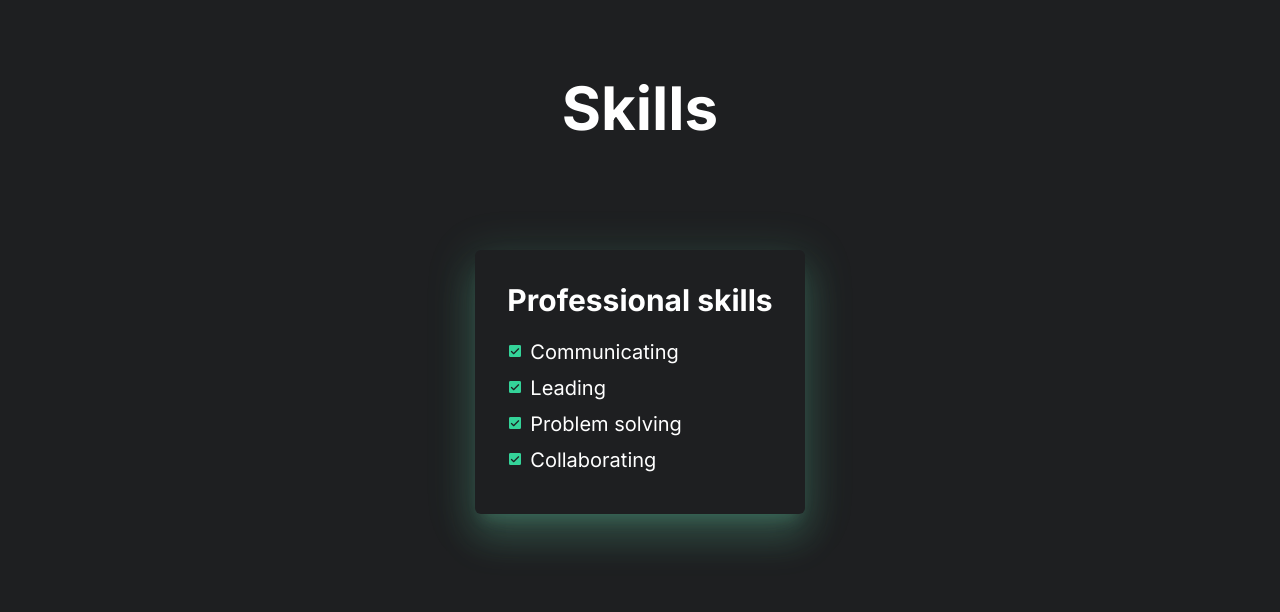
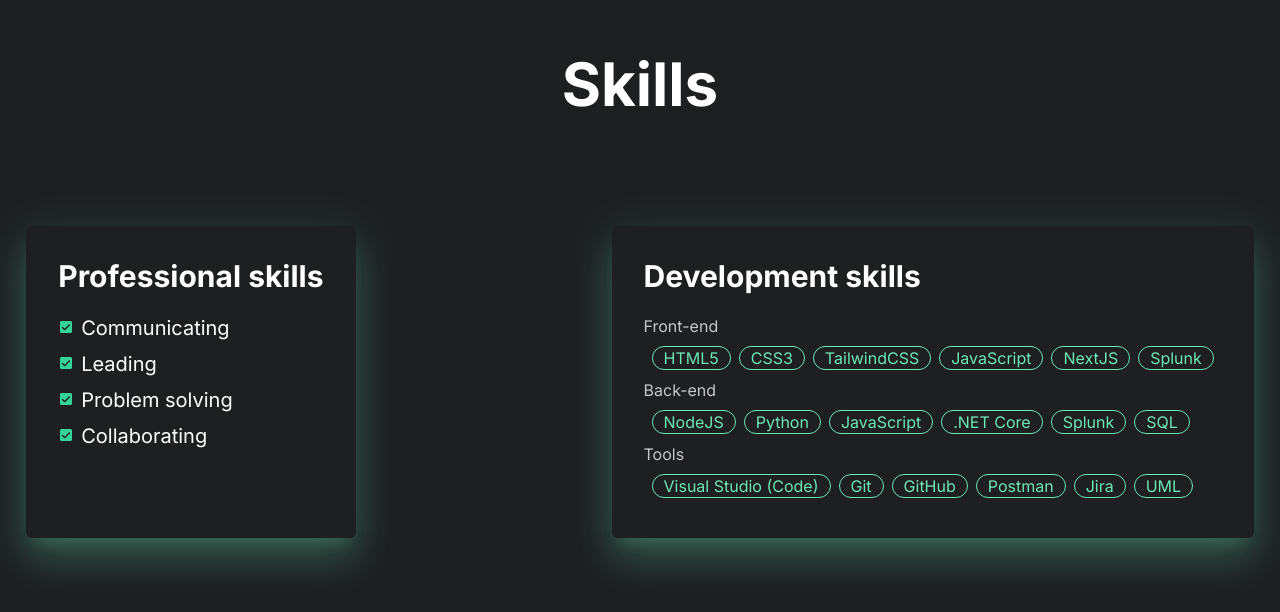
Before and after one commit to DrTuup/portfolio, a Next.js app: page / in a window 1280 px wide. Shown: the part 1704-2316 px from the top of the page. Built offline with nearby package versions, Linux system fonts and the light colour scheme.

Commit message:
update development skills

```diff
--- a/app/page.tsx
+++ b/app/page.tsx
@@ -9,7 +9,7 @@ import Navbar from "@/components/navbar";
 import ListItem from "@/components/listitem";
 import Title from "@/components/title";
 import { Card } from "@/components/card";
-import { professional } from "@/data";
+import { backend, frontend, professional, tools } from "@/data";
 
 export default function Home() {
   const calculateAge = () => {
@@ -81,7 +81,7 @@ export default function Home() {
         className="flex min-h-screen h-fit flex-col items-center justify-center gap-28"
       >
         <Title text="Skills" />
-        <div className="flex flex-row justify-center items-center gap-64">
+        <div className="flex flex-row justify-center items-stretch gap-64">
           <Card title="Professional skills">
             <ul className="list-disc list-inside list-image-[url(../assets/images/check-mark.png)]">
               {professional.map((skill) => (
@@ -89,6 +89,42 @@ export default function Home() {
               ))}
             </ul>
           </Card>
+          <Card title="Development skills">
+            <p>Front-end</p>
+            <div className="flex flex-wrap gap-2 p-2">
+              {frontend.map((skill) => (
+                <div
+                  key={skill}
+                  className="badge badge-lg badge-primary badge-outline"
+                >
+                  {skill}
+                </div>
+              ))}
+            </div>
+            <p>Back-end</p>
+            <div className="flex flex-wrap gap-2 p-2">
+              {backend.map((skill) => (
+                <div
+                  key={skill}
+                  className="badge badge-lg badge-primary badge-outline"
+                >
+                  {skill}
+                </div>
+              ))}
+            </div>
+
+            <p>Tools</p>
+            <div className="flex flex-wrap gap-2 p-2">
+              {tools.map((skill) => (
+                <div
+                  key={skill}
+                  className="badge badge-lg badge-primary badge-outline"
+                >
+                  {skill}
+                </div>
+              ))}
+            </div>
+          </Card>
         </div>
       </div>
       <ParticleBackground />
```
